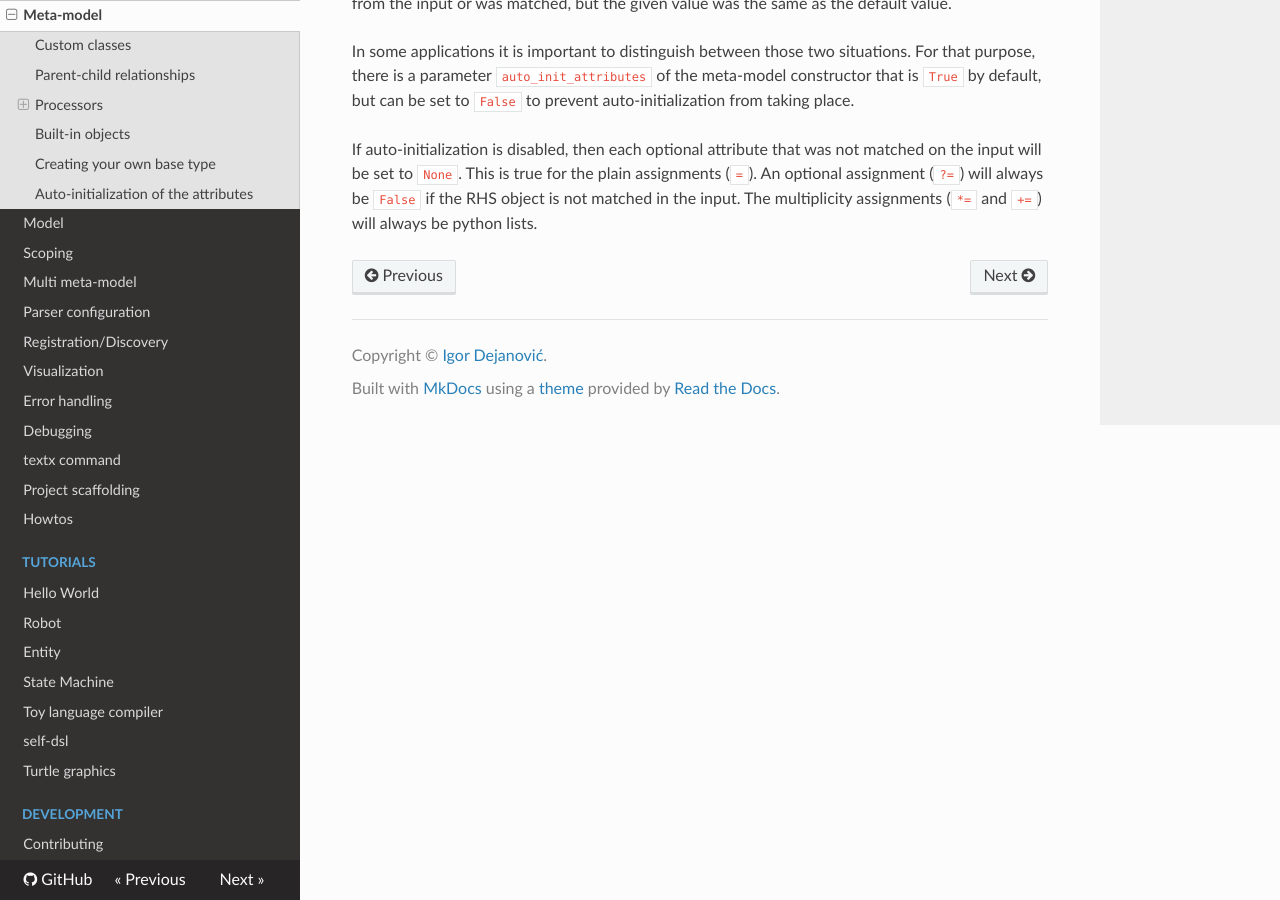
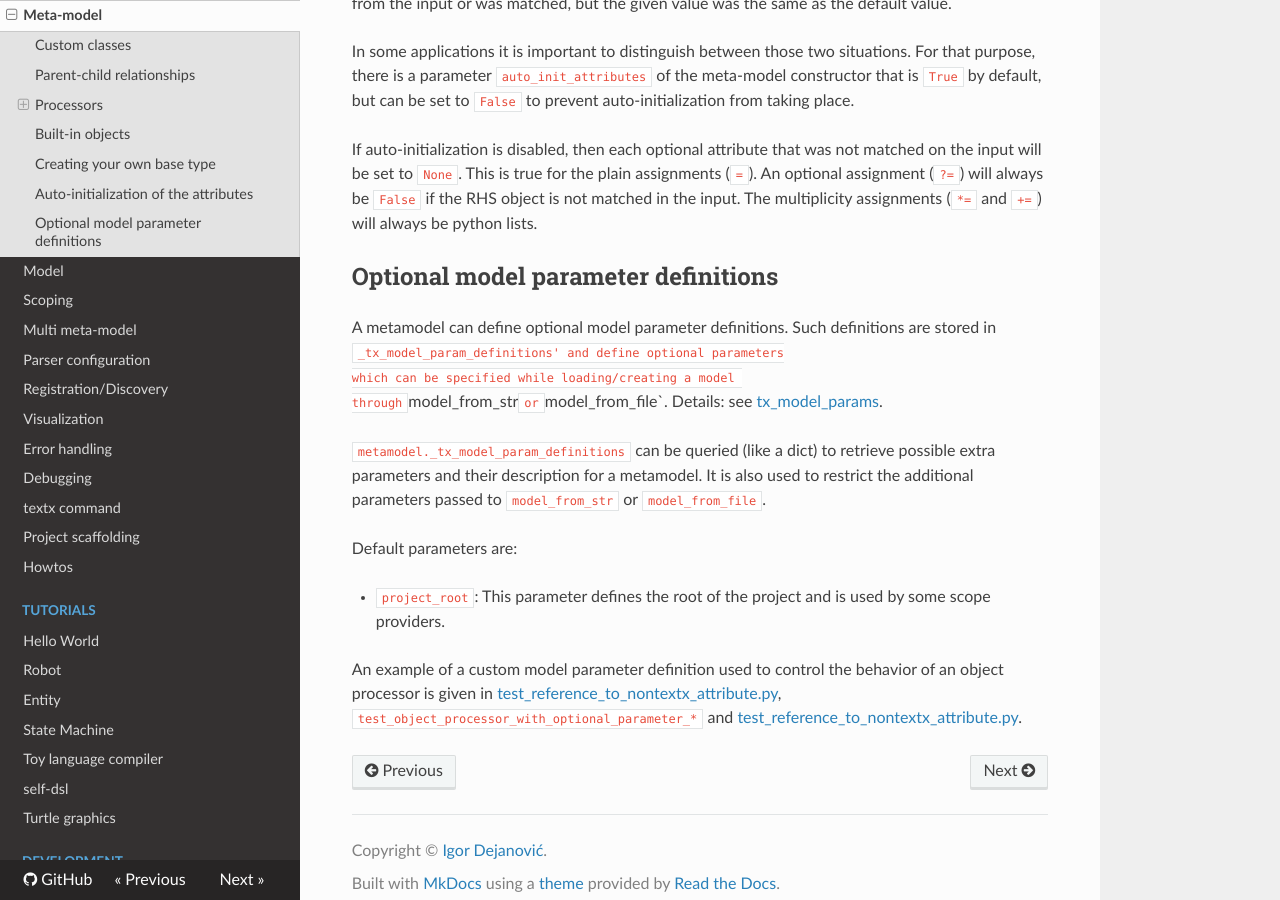
Before and after one commit to textX/textX, an MkDocs documentation site: the page built from docs/metamodel.md, in a window 1280 px wide and 900 px high, scrolled down 5837 px. Built offline with MkDocs 1.6.1, drawn with Linux system fonts in a browser that asks for light colours; nearby versions of some CDN libraries; comment, search, counter and statistics services are not loaded.

Commit message:
Added docs.

```diff
--- a/docs/metamodel.md
+++ b/docs/metamodel.md
@@ -317,3 +317,27 @@ matched on the input will be set to `None`. This is true for the plain
 assignments (`=`). An optional assignment (`?=`) will always be `False` if the
 RHS object is not matched in the input. The multiplicity assignments (`*=` and
 `+=`) will always be python lists.
+
+## Optional model parameter definitions
+
+A metamodel can define optional model parameter definitions. Such definitions
+are stored in `_tx_model_param_definitions' and define optional parameters
+which can be specified while loading/creating a model through `model_from_str`
+or `model_from_file`. Details: see [tx_model_params](model.md#tx_model_params).
+
+`metamodel._tx_model_param_definitions` can be queried (like a dict) to
+retrieve possible extra parameters and their description for a metamodel.
+It is also used to restrict the additional parameters passed to
+`model_from_str` or `model_from_file`.
+
+Default parameters are:
+
+ * `project_root`: This parameter defines the root of the project and is used by
+ some scope providers.
+
+An example of a custom model parameter definition used to control the behavior
+of an object processor is given in
+[test_reference_to_nontextx_attribute.py](https://github.com/textX/textX/blob/master/tests/functional/registration/test_check.py),
+`test_object_processor_with_optional_parameter_*`
+and
+[test_reference_to_nontextx_attribute.py](https://github.com/textX/textX/blob/master/tests/functional/registration/projects/types_dsl/types_dsl/__init__.py).
```
Also changed, not shown: docs/model.md (+2 -4 lines), 2 other files.
